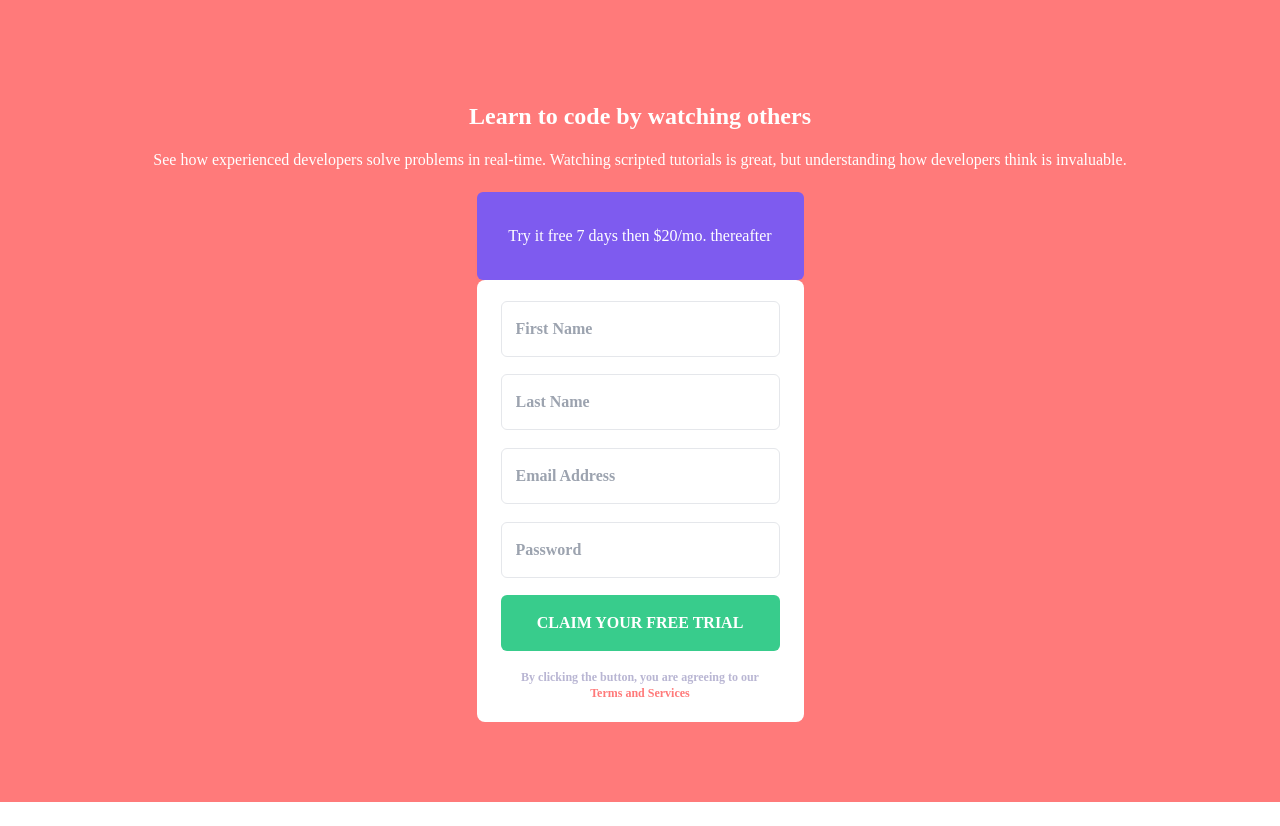
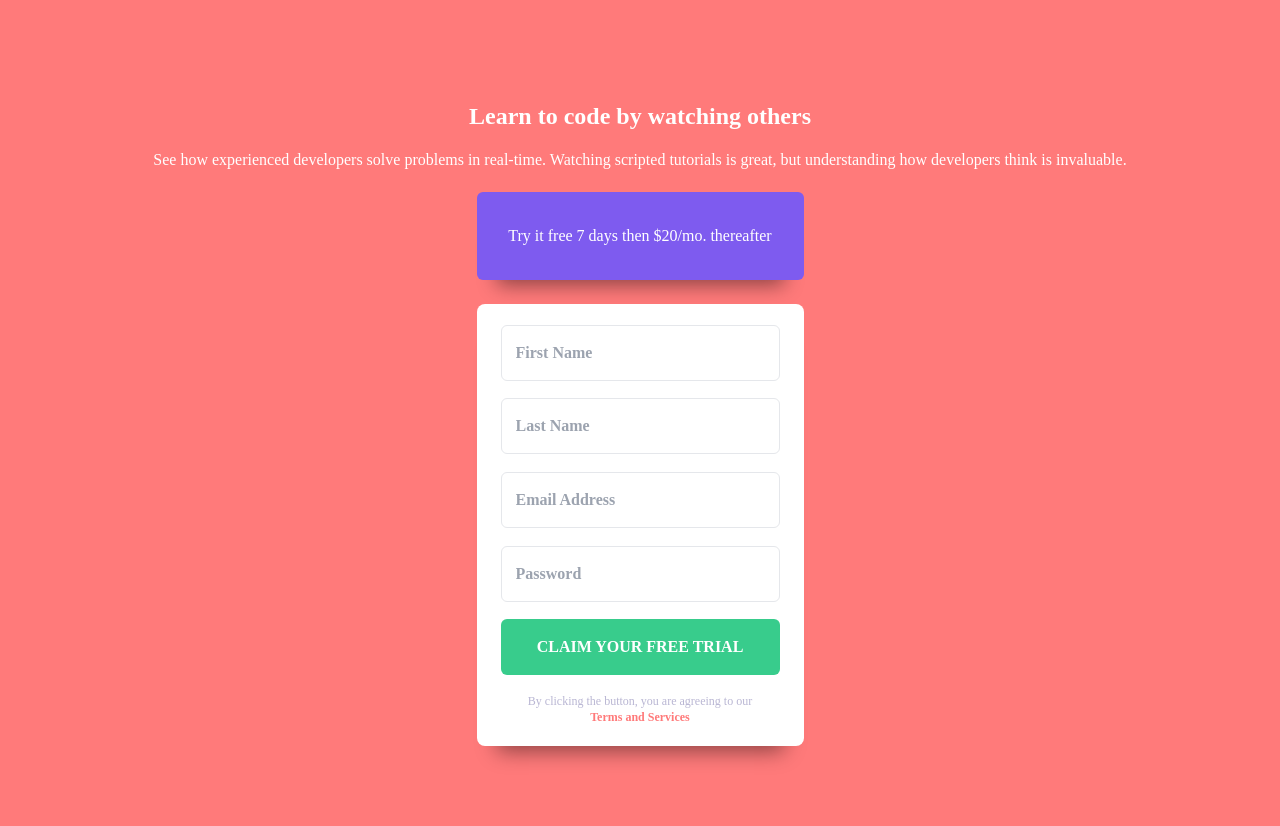
Before and after one commit to AliceMenzie/fm-sign-up-form, a React (Create React App) app: page / in a window 1280 px wide. Before the commit the page ends 802 px from the top, so only its background shows below. Built offline with nearby package versions, Linux system fonts and the light colour scheme.

Commit message:
Refactor: update styles implement box shadow

```diff
--- a/src/components/Form.tsx
+++ b/src/components/Form.tsx
@@ -20,12 +20,13 @@ export default function Form() {
 
   return (
     <form
-      className="font-poppins h-[442px] w-[327px] bg-white flex flex-col items-center justify-around rounded-lg py-3"
+      className="shadow-custom2 font-poppins h-[442px] w-[327px] bg-white flex flex-col items-center justify-around rounded-lg py-3 mt-6
+      "
       onSubmit={handleSubmit(onSubmit)}
     >
       <div className="relative flex justify-center items-center flex-col">
         <input
-          className={`border text-grey placeholder:capitalize placeholder:font-bold w-[279px] h-[56px] rounded-md pl-[14px] ${
+          className={`border text-grey placeholder:capitalize placeholder:font-semibold w-[279px] h-[56px] rounded-md pl-[14px] ${
             errors.firstName && "border border-red text-red"
           }`}
           placeholder="first name"
@@ -42,7 +43,7 @@ export default function Form() {
       </div>
       <div className="relative flex justify-center items-center flex-col">
         <input
-          className={`border text-grey capitalize font-bold w-[279px] h-[56px] rounded-md pl-[14px] ${
+          className={`border text-grey placeholder:capitalize placeholder:font-semibold w-[279px] h-[56px] rounded-md pl-[14px] ${
             errors.lastName && "border border-red text-red"
           }`}
           placeholder="Last Name"
@@ -62,7 +63,7 @@ export default function Form() {
       </div>
       <div className="relative flex justify-center items-center flex-col">
         <input
-          className={`border text-grey placeholder:capitalize placeholder:font-bold w-[279px] h-[56px] rounded-md pl-[14px] ${
+          className={`border text-grey placeholder:capitalize placeholder:font-semibold w-[279px] h-[56px] rounded-md pl-[14px] ${
             errors.email && "border border-red text-red"
           }`}
           placeholder="email address"
@@ -82,7 +83,7 @@ export default function Form() {
       </div>
       <div className="relative flex justify-center items-center flex-col">
         <input
-          className={`border text-grey placeholder:capitalize placeholder:font-bold w-[279px] h-[56px] rounded-md pl-[14px] ${
+          className={`border text-grey placeholder:capitalize placeholder:font-semibold w-[279px] h-[56px] rounded-md pl-[14px] ${
             errors.password && "border border-red text-red"
           }`}
           placeholder="password"
@@ -104,9 +105,9 @@ export default function Form() {
       <input
         className="font-poppins font-semibold bg-green text-white uppercase w-[279px] h-[56px] rounded-md "
         type="submit"
-        value="Claim your free trial"
+        value="claim your free trial"
       />
-      <p className="font-poppins text-center text-greyBlue text-xs font-semibold mx-10">
+      <p className="font-poppins text-center text-greyBlue text-xs mx-10">
         By clicking the button, you are agreeing to our {/* <span> */}
         <a className="text-red font-bold" href="###">
           Terms and Services
```
